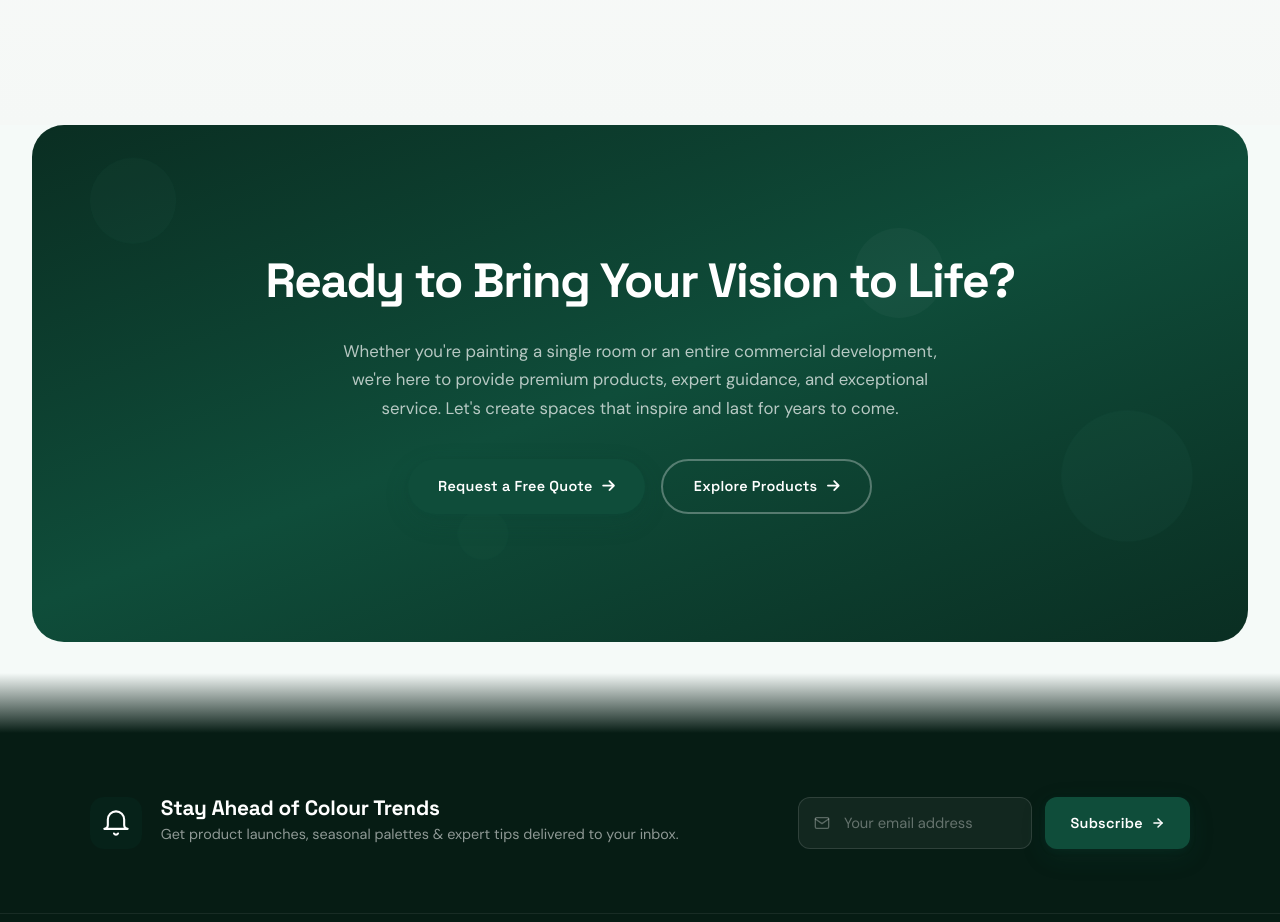
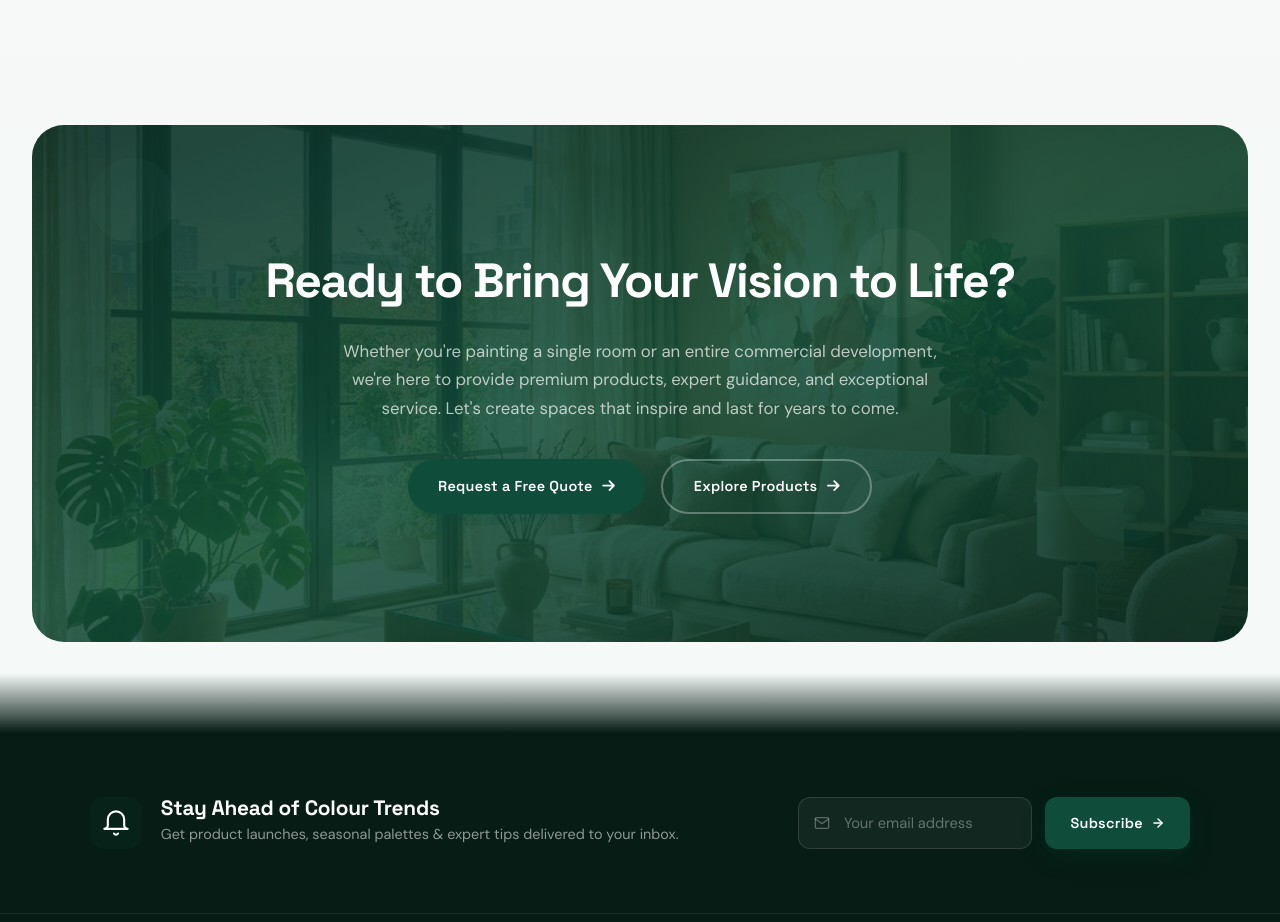
Before and after one commit to sai9ram/Aira-Paints, a plain HTML site: page contact.html in a window 1280 px wide. Shown: the part 3680-4602 px from the top of the page. Drawn offline with Linux system fonts and the light colour scheme.

Commit message:
Add background image to Final CTA section with dark green overlay

```diff
--- a/contact.css
+++ b/contact.css
@@ -645,7 +645,8 @@
 .final-cta-section {
   position: relative;
   padding: 8rem 2rem;
-  background: linear-gradient(160deg, #0a2e22 0%, #0F4D3A 50%, #0a2e22 100%);
+  background: linear-gradient(160deg, rgba(10, 46, 34, 0.9) 0%, rgba(15, 77, 58, 0.85) 50%, rgba(10, 46, 34, 0.9) 100%),
+              url('cta-bg.png') center/cover no-repeat;
   overflow: hidden;
   text-align: center;
   border-radius: 32px;
```
Also changed, not shown: cta-bg.png (added).
